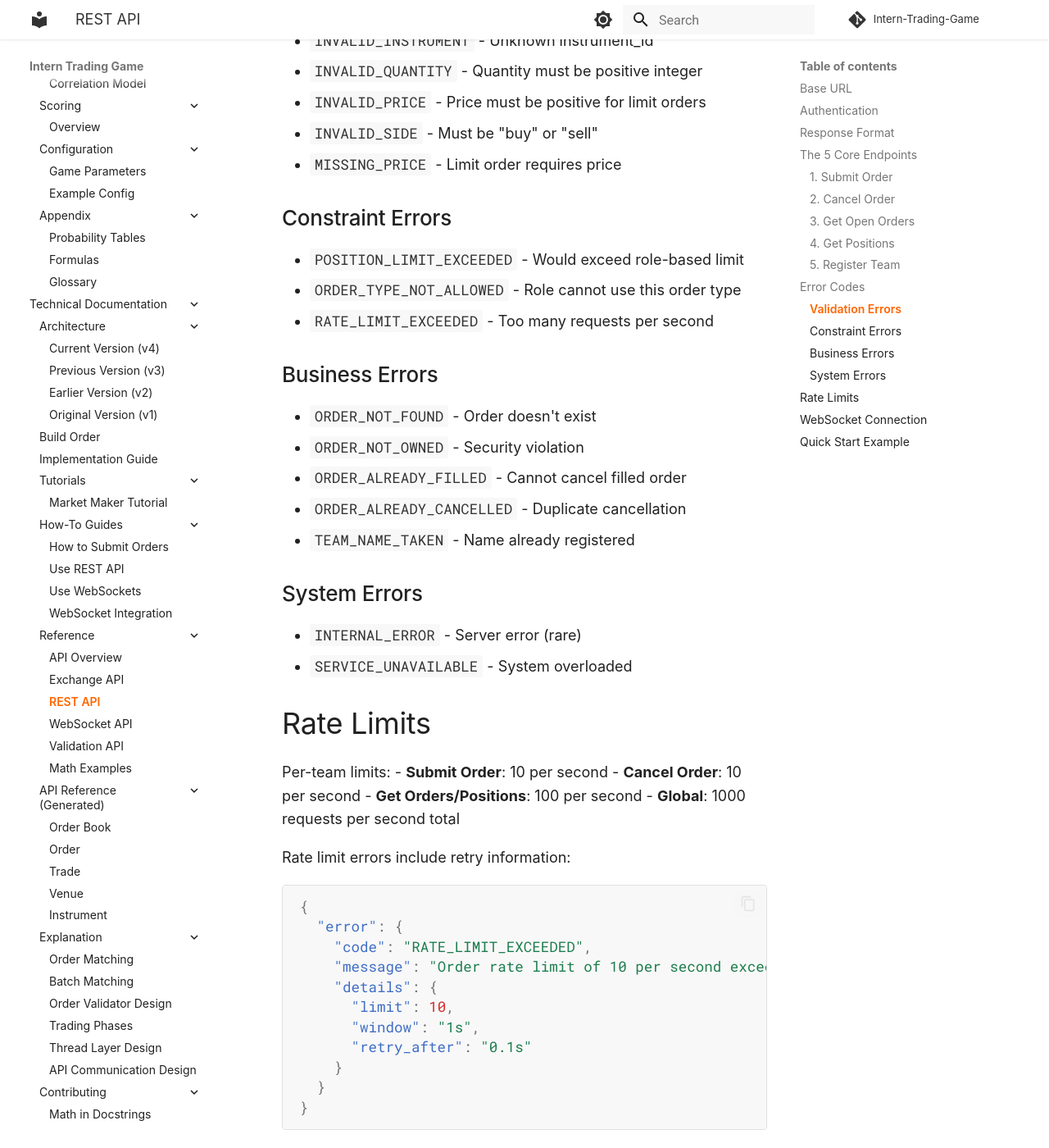
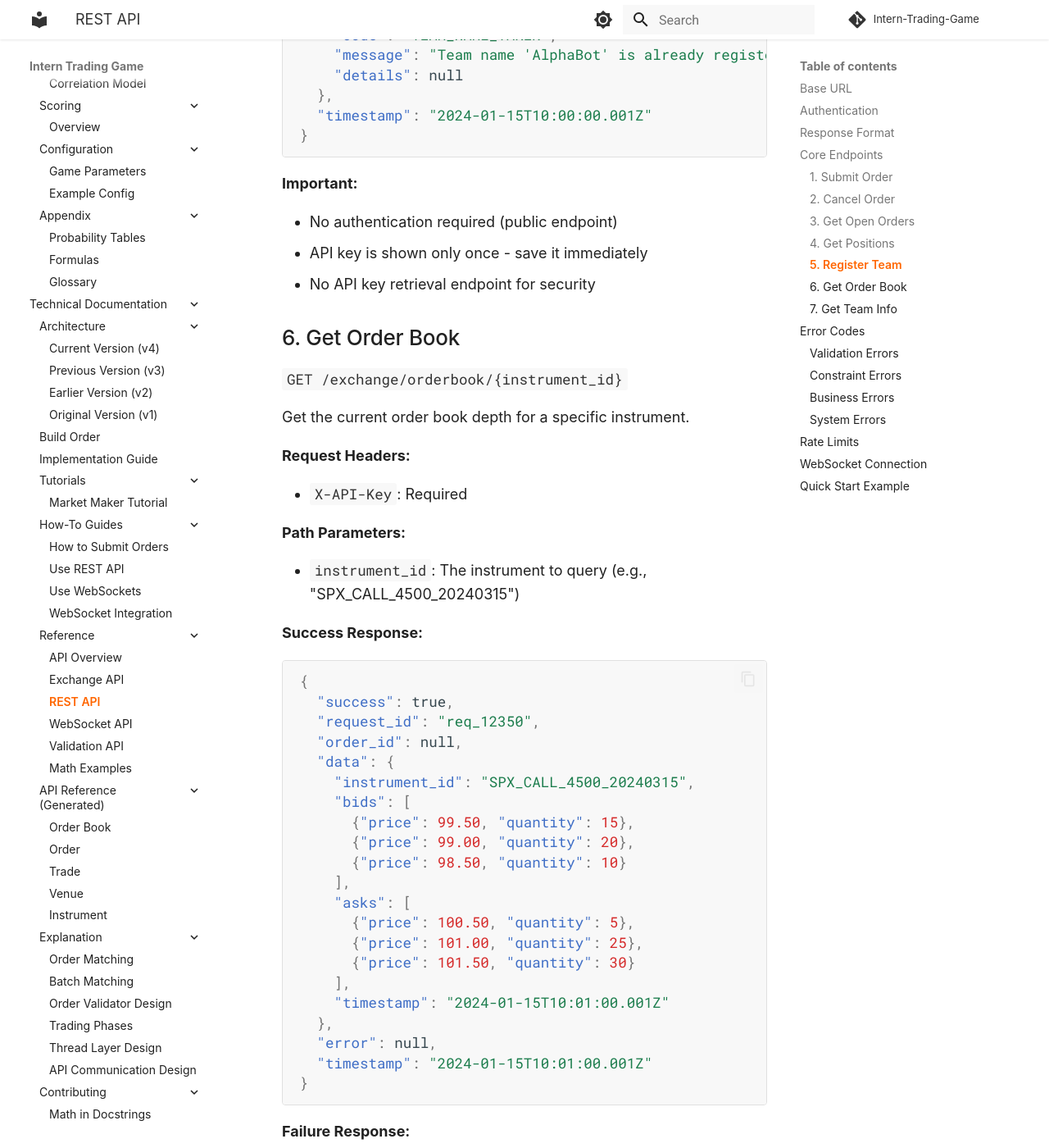
Before and after one commit to elinsky/Intern-Trading-Game, an MkDocs documentation site: the page built from docs/technical/reference/rest-api.md, in a window 1280 px wide and 1400 px high, scrolled down 7663 px. Shown: the whole window at 82% size. Built offline with MkDocs 1.6.1 and Material for MkDocs 9.7.7, drawn with Linux system fonts in a browser that asks for light colours; comment, search, counter and statistics services are not loaded; some of the changed text lies outside the part shown.

Commit message:
feat: complete Phase 4 API endpoint separation
- Added GET /exchange/orderbook/{instrument_id} endpoint
  - Returns order book depth (top 5 levels) for instruments
  - Handles invalid instrument with proper error response
- Added GET /game/teams/{team_id} endpoint
  - Returns team information (excluding sensitive API key)
  - Handles team not found with TEAM_NOT_FOUND error
- Enhanced team registration with duplicate name prevention
  - Added get_team_by_name() check before registration
  - Returns DUPLICATE_TEAM_NAME error for existing names
- Updated all test paths from /orders to /exchange/orders
- Updated REST API documentation
  - Changed all endpoint paths to service-oriented structure
  - Added documentation for new endpoints (orderbook, team info)
  - Updated error codes to include DUPLICATE_TEAM_NAME and TEAM_NOT_FOUND
  - Fixed example code to use new paths
- Lowered test coverage requirement to 83% in GitHub Actions
- Marked Phase 4 as completed in architecture-v4.md

````diff
--- a/docs/technical/reference/rest-api.md
+++ b/docs/technical/reference/rest-api.md
@@ -39,11 +39,11 @@
 }
 ```
 
-## The 5 Core Endpoints
+## Core Endpoints
 
 ### 1. Submit Order
 
-`POST /orders`
+`POST /exchange/orders`
 
 Submit a new order to buy or sell an option.
 
@@ -95,20 +95,23 @@
 ```
 
 **Notes:**
+
 - Response arrives in ~1ms with validation result only
 - Order type is inferred: price present = limit, price absent = market
 - Execution details arrive via WebSocket
 
 ### 2. Cancel Order
 
-`DELETE /orders/{order_id}`
+`DELETE /exchange/orders/{order_id}`
 
 Cancel a resting order in the order book.
 
 **Request Headers:**
+
 - `X-API-Key`: Required
 
 **Path Parameters:**
+
 - `order_id`: The exchange-assigned order ID to cancel
 
 **Success Response:**
@@ -140,11 +143,12 @@
 ```
 
 **Error Code:**
+
 - `CANCEL_FAILED` - Generic cancellation failure (security: doesn't reveal specific reasons)
 
 ### 3. Get Open Orders
 
-`GET /orders`
+`GET /exchange/orders`
 
 Retrieve all open (resting) orders for your team.
 
@@ -203,6 +207,7 @@
 ```
 
 **Notes:**
+
 - Returns only resting orders (not filled or cancelled)
 - Includes partially filled orders with remaining quantity
 - Sorted by submission time (oldest first)
@@ -214,6 +219,7 @@
 Get current net position for each instrument.
 
 **Request Headers:**
+
 - `X-API-Key`: Required
 
 **Success Response:**
@@ -235,6 +241,7 @@
 ```
 
 **Notes:**
+
 - Positive values = long position
 - Negative values = short position
 - Zero values included for previously traded instruments
@@ -291,13 +298,128 @@
 ```
 
 **Important:**
+
 - No authentication required (public endpoint)
 - API key is shown only once - save it immediately
 - No API key retrieval endpoint for security
 
+### 6. Get Order Book
+
+`GET /exchange/orderbook/{instrument_id}`
+
+Get the current order book depth for a specific instrument.
+
+**Request Headers:**
+
+- `X-API-Key`: Required
+
+**Path Parameters:**
+
+- `instrument_id`: The instrument to query (e.g., "SPX_CALL_4500_20240315")
+
+**Success Response:**
+```json
+{
+  "success": true,
+  "request_id": "req_12350",
+  "order_id": null,
+  "data": {
+    "instrument_id": "SPX_CALL_4500_20240315",
+    "bids": [
+      {"price": 99.50, "quantity": 15},
+      {"price": 99.00, "quantity": 20},
+      {"price": 98.50, "quantity": 10}
+    ],
+    "asks": [
+      {"price": 100.50, "quantity": 5},
+      {"price": 101.00, "quantity": 25},
+      {"price": 101.50, "quantity": 30}
+    ],
+    "timestamp": "2024-01-15T10:01:00.001Z"
+  },
+  "error": null,
+  "timestamp": "2024-01-15T10:01:00.001Z"
+}
+```
+
+**Failure Response:**
+```json
+{
+  "success": false,
+  "request_id": "req_12350",
+  "order_id": null,
+  "data": null,
+  "error": {
+    "code": "INVALID_INSTRUMENT",
+    "message": "Instrument SPX_INVALID not found",
+    "details": null
+  },
+  "timestamp": "2024-01-15T10:01:00.001Z"
+}
+```
+
+**Notes:**
+
+- Returns top 5 price levels for both bid and ask sides
+- Aggregates quantity at each price level
+- Empty sides return empty arrays
+
+### 7. Get Team Info
+
+`GET /game/teams/{team_id}`
+
+Get public information about a specific team.
+
+**Request Headers:**
+
+- `X-API-Key`: Required
+
+**Path Parameters:**
+
+- `team_id`: The team ID to query (e.g., "TEAM_123")
+
+**Success Response:**
+```json
+{
+  "success": true,
+  "request_id": "req_12351",
+  "order_id": null,
+  "data": {
+    "team_id": "TEAM_123",
+    "team_name": "AlphaBot",
+    "role": "market_maker",
+    "created_at": "2024-01-15T09:00:00Z"
+  },
+  "error": null,
+  "timestamp": "2024-01-15T10:01:00.001Z"
+}
+```
+
+**Failure Response:**
+```json
+{
+  "success": false,
+  "request_id": "req_12351",
+  "order_id": null,
+  "data": null,
+  "error": {
+    "code": "TEAM_NOT_FOUND",
+    "message": "Team TEAM_999 not found",
+    "details": null
+  },
+  "timestamp": "2024-01-15T10:01:00.001Z"
+}
+```
+
+**Notes:**
+
+- API key is never included in response for security
+- Can query any team's public information
+
 ## Error Codes
 
 ### Validation Errors
+
 - `INVALID_INSTRUMENT` - Unknown instrument_id
 - `INVALID_QUANTITY` - Quantity must be positive integer
 - `INVALID_PRICE` - Price must be positive for limit orders
@@ -305,16 +427,19 @@
 - `MISSING_PRICE` - Limit order requires price
 
 ### Constraint Errors
+
 - `POSITION_LIMIT_EXCEEDED` - Would exceed role-based limit
 - `ORDER_TYPE_NOT_ALLOWED` - Role cannot use this order type
 - `RATE_LIMIT_EXCEEDED` - Too many requests per second
 
 ### Business Errors
+
 - `ORDER_NOT_FOUND` - Order doesn't exist
 - `ORDER_NOT_OWNED` - Security violation
 - `ORDER_ALREADY_FILLED` - Cannot cancel filled order
 - `ORDER_ALREADY_CANCELLED` - Duplicate cancellation
-- `TEAM_NAME_TAKEN` - Name already registered
+- `DUPLICATE_TEAM_NAME` - Name already registered
+- `TEAM_NOT_FOUND` - Team ID doesn't exist
 
 ### System Errors
 - `INTERNAL_ERROR` - Server error (rare)
@@ -323,6 +448,7 @@
 ## Rate Limits
 
 Per-team limits:
+
 - **Submit Order**: 10 per second
 - **Cancel Order**: 10 per second
 - **Get Orders/Positions**: 100 per second
@@ -377,7 +503,7 @@
     "request_id": "req_12345"
 }
 
-response = requests.post(f"{BASE_URL}/orders", json=order, headers=headers)
+response = requests.post(f"{BASE_URL}/exchange/orders", json=order, headers=headers)
 result = response.json()
 
 if result["success"]:
````
Also changed, not shown: other parts of docs/technical/reference/rest-api.md (+2 -2 lines), docs/technical/architecture-v4.md (+33 -2 lines), 10 other files.
